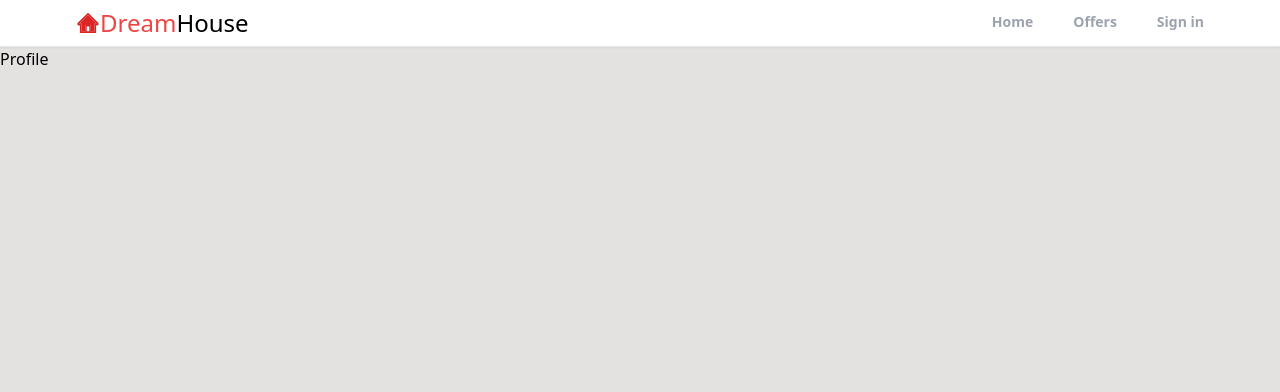
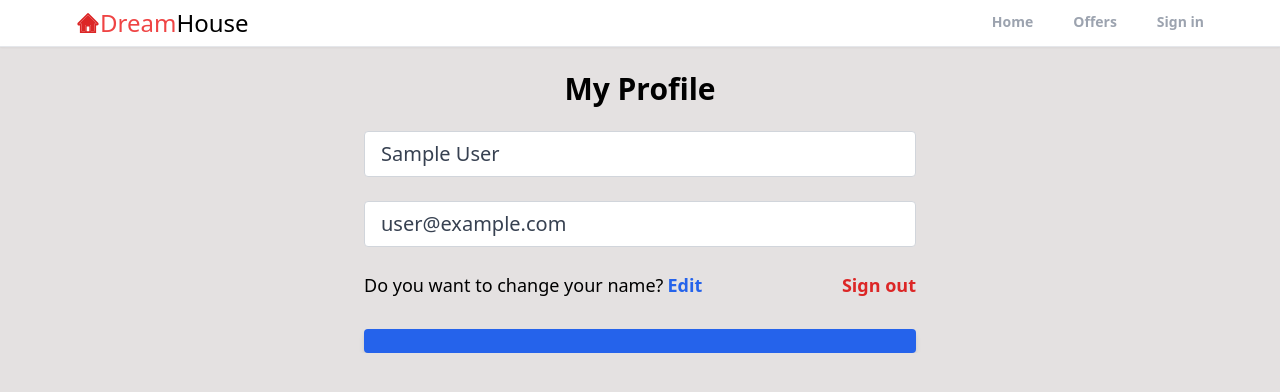
Before and after one commit to bammy08/dream-house, a React (Create React App) app: page /profile in a window 1280 px wide. Shown: the top 392 px of the page. Built offline with nearby package versions, Linux system fonts and the light colour scheme; no server answers; sample sign-in values are in the browser's storage.

Commit message:
created d private route n custom hook for profile

```diff
--- a/src/App.js
+++ b/src/App.js
@@ -8,6 +8,7 @@
 import SignUp from './pages/SignUp';
 import { ToastContainer } from 'react-toastify';
 import 'react-toastify/dist/ReactToastify.css';
+import PrivateRoute from './components/PrivateRoute';
 
 const App = () => {
   return (
@@ -18,7 +19,10 @@
           <Route path="/" element={<Home />} />
           <Route path="/forgot-password" element={<ForgotPassword />} />
           <Route path="/offers" element={<Offers />} />
-          <Route path="/profile" element={<Profile />} />
+          <Route path="/profile" element={<PrivateRoute />}>
+            <Route path="/profile" element={<Profile />} />
+          </Route>
+
           <Route path="/sign-in" element={<SignIn />} />
           <Route path="/sign-up" element={<SignUp />} />
         </Routes>
--- /dev/null
+++ b/src/Hooks/useAuthStatus.jsx
@@ -0,0 +1,19 @@
+import { useEffect, useState } from 'react';
+import { getAuth, onAuthStateChanged } from 'firebase/auth';
+
+export function useAuthStatus() {
+  const [loggedIn, setLoggedIn] = useState(false);
+  const [checkingStatus, setCheckingStatus] = useState(true);
+
+  useEffect(() => {
+    const auth = getAuth();
+    console.log(auth);
+    onAuthStateChanged(auth, (user) => {
+      if (user) {
+        setLoggedIn(true);
+      }
+      setCheckingStatus(false);
+    });
+  }, []);
+  return { loggedIn, checkingStatus };
+}
--- /dev/null
+++ b/src/components/PrivateRoute.jsx
@@ -0,0 +1,14 @@
+import React from 'react';
+import { Outlet, Navigate } from 'react-router-dom';
+import { useAuthStatus } from '../Hooks/useAuthStatus';
+import Spinner from './Spinner';
+
+const PrivateRoute = () => {
+  const { loggedIn, checkingStatus } = useAuthStatus();
+  if (checkingStatus) {
+    return <Spinner />;
+  }
+  return loggedIn ? <Outlet /> : <Navigate to="/sign-in" />;
+};
+
+export default PrivateRoute;
--- /dev/null
+++ b/src/components/Spinner.jsx
@@ -0,0 +1,14 @@
+import React from 'react';
+import spinner from '../assests/spinner.svg';
+
+const Spinner = () => {
+  return (
+    <div className="bg-black bg-opacity-50 flex items-center justify-center fixed left-0 right-0 bottom-0 top-0 z-50">
+      <div>
+        <img src={spinner} alt="Loading..." className="h-24" />
+      </div>
+    </div>
+  );
+};
+
+export default Spinner;
--- a/src/pages/Profile.jsx
+++ b/src/pages/Profile.jsx
@@ -1,7 +1,85 @@
-import React from 'react';
+import React, { useState } from 'react';
+import { getAuth, updateProfile } from 'firebase/auth';
+import { Navigate, useNavigate } from 'react-router-dom';
 
 const Profile = () => {
-  return <div>Profile</div>;
+  const auth = getAuth();
+  const navigate = useNavigate();
+
+  const [formData, setFormData] = useState({
+    name: auth.currentUser.displayName,
+    email: auth.currentUser.email,
+  });
+  const { name, email } = formData;
+  const onLogout = () => {
+    auth.signOut();
+    navigate('/');
+  };
+  return (
+    <>
+      <section className="max-w-6xl mx-auto flex justify-center items-center flex-col">
+        <h1 className="text-3xl text-center mt-6 font-bold">My Profile</h1>
+        <div className="w-full md:w-[50%] mt-6 px-3">
+          <form>
+            {/* Name Input */}
+
+            <input
+              type="text"
+              id="name"
+              value={name}
+              // disabled={!changeDetail}
+              // onChange={onChange}
+              className="mb-6 w-full px-4 py-2 text-xl text-gray-700 bg-white border border-gray-300 rounded transition ease-in-out"
+            />
+
+            {/* Email Input */}
+
+            <input
+              type="email"
+              id="email"
+              value={email}
+              disabled
+              className="mb-6 w-full px-4 py-2 text-xl text-gray-700 bg-white border border-gray-300 rounded transition ease-in-out"
+            />
+
+            <div className="flex justify-between whitespace-nowrap text-sm sm:text-lg mb-6">
+              <p className="flex items-center ">
+                Do you want to change your name?
+                <span
+                  // onClick={() => {
+                  //   changeDetail && onSubmit();
+                  //   setChangeDetail((prevState) => !prevState);
+                  // }}
+                  className="text-blue-600 hover:text-blue-700 transition ease-in-out duration-200 ml-1 cursor-pointer font-semibold"
+                >
+                  Edit
+                  {/* {changeDetail ? 'Apply change' : 'Edit'} */}
+                </span>
+              </p>
+              <p
+                onClick={onLogout}
+                className="text-red-600 hover:text-red-800 font-semibold transition duration-200 ease-in-out cursor-pointer"
+              >
+                Sign out
+              </p>
+            </div>
+          </form>
+          <button
+            type="submit"
+            className="w-full bg-blue-600 text-white uppercase px-7 py-3 text-sm font-medium rounded shadow-md hover:bg-blue-700 transition duration-150 ease-in-out hover:shadow-lg active:bg-blue-800"
+          >
+            {/* <Link
+              to="/create-listing"
+              className="flex justify-center items-center"
+            >
+              <FcHome className="mr-2 text-3xl bg-red-200 rounded-full p-1 border-2" />
+              Sell or rent your home
+            </Link> */}
+          </button>
+        </div>
+      </section>
+    </>
+  );
 };
 
 export default Profile;
```
Also changed, not shown: src/assests/spinner.svg (added).
